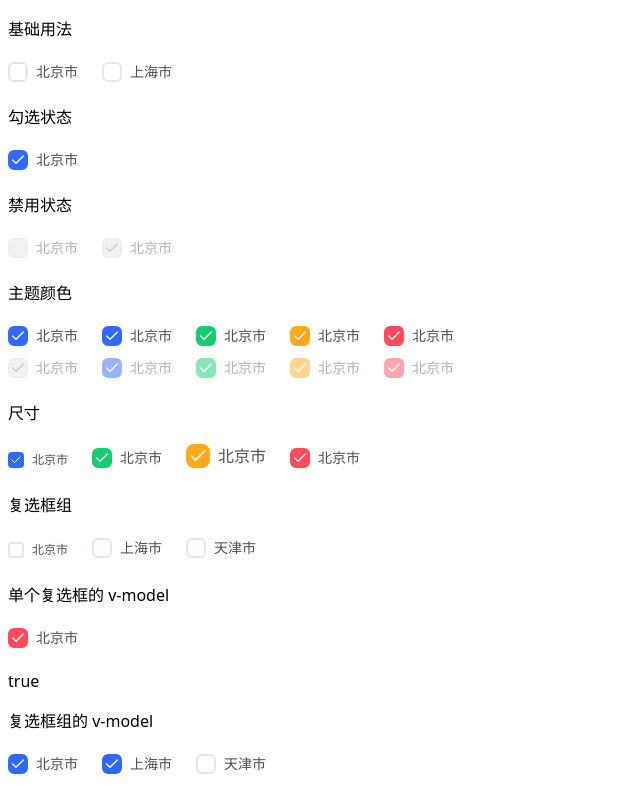
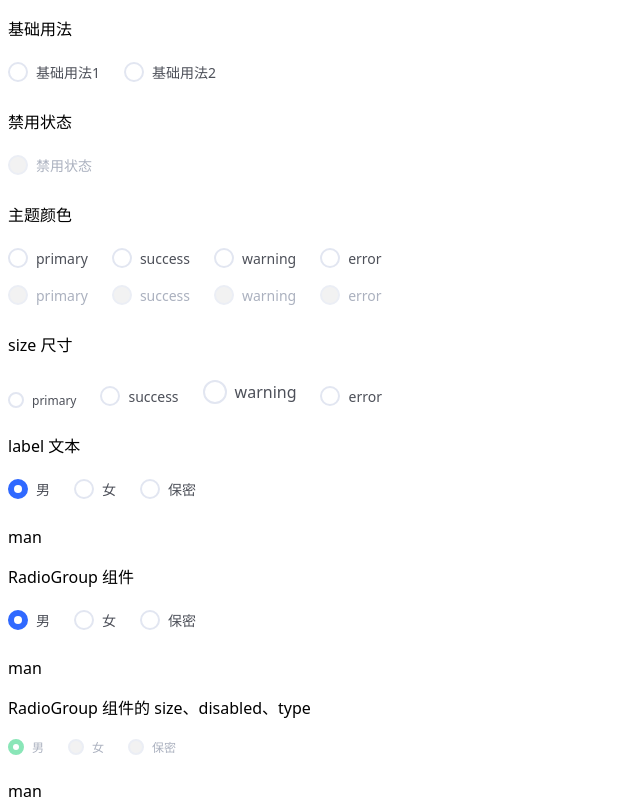
Before and after one commit to liulongbin1314/vue3-ui-library, a Vue app in the folder examples/: page / in a window 1280 px wide. Shown: the top 799 px of the page, without its empty margins (0-640 px from the left). Built offline with nearby package versions, Linux system fonts and the light colour scheme.

Commit message:
实现ASwitch和ARadio的按需导入

```diff
--- a/examples/src/App.vue
+++ b/examples/src/App.vue
@@ -1,5 +1,5 @@
 <template>
-  <CheckboxTest />
+  <RadioTest />
 </template>
 
 <script setup>
@@ -7,9 +7,9 @@
 // import IconTest from './components/IconTest.vue'
 // import InputTest from './components/InputTest.vue'
 // import GridTest from './components/GridTest.vue'
-import CheckboxTest from './components/CheckboxTest.vue'
+// import CheckboxTest from './components/CheckboxTest.vue'
 // import SwitchTest from './components/SwitchTest.vue'
-// import RadioTest from './components/RadioTest.vue'
+import RadioTest from './components/RadioTest.vue'
 // import FormTest from './components/FormTest.vue'
 // import MessageTest from './components/MessageTest.vue'
 // import MaskTest from './components/MaskTest.vue'
--- a/examples/src/components/RadioTest.vue
+++ b/examples/src/components/RadioTest.vue
@@ -78,6 +78,8 @@
 
 <script setup>
 import { ref } from 'vue'
+import { ARadio, ARadioGroup } from '@ui-library/components'
+import '@ui-library/theme/src/radio.scss'
 
 const value1 = ref('man')
 const value2 = ref('man')
--- a/examples/src/components/SwitchTest.vue
+++ b/examples/src/components/SwitchTest.vue
@@ -88,6 +88,8 @@
 <script setup>
 import { ref } from 'vue'
 import { Sun, Moon, Eye, EyeOff } from '@ui-library/icons'
+import { ASwitch } from '@ui-library/components'
+import '@ui-library/theme/src/switch.scss'
 
 const value1 = ref(false)
 const value2 = ref(true)
--- a/packages/theme/src/radio.scss
+++ b/packages/theme/src/radio.scss
@@ -3,6 +3,9 @@
 @use './common/componentVar.scss' as comVar;
 @use './common/function.scss' as fn;
 @use './common/var.scss';
+@use './icon.scss';
+@use './initRoot.scss';
+@use './loading.scss';
 
 // 外层圆的尺寸
 $circle-size: () !default;
--- a/packages/theme/src/switch.scss
+++ b/packages/theme/src/switch.scss
@@ -3,6 +3,9 @@
 @use './common/componentVar.scss' as comVar;
 @use './common/function.scss' as fn;
 @use './common/var.scss';
+@use './icon.scss';
+@use './initRoot.scss';
+@use './loading.scss';
 
 // 私有变量
 $switch-size: () !default;
```
